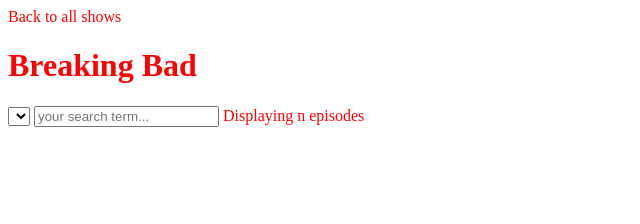
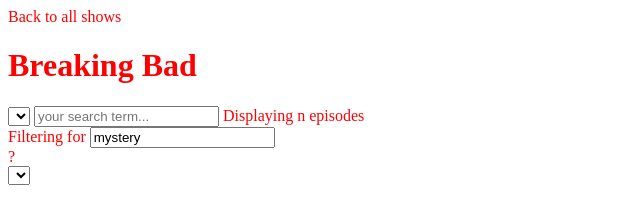
Before and after one commit to BEKIRKSU/tv-show-dom-project, a plain HTML site: page index.html in a window 1280 px wide. Shown: the whole page, without its empty margins (0-640 px from the left). Drawn offline with Linux system fonts and the light colour scheme.

Commit message:
Update index.html

```diff
--- a/index.html
+++ b/index.html
@@ -25,3 +25,16 @@
         </div>
         <div id="episodes"></div>
       </div>
+      <div id="showsPage">
+        <header></header>
+        <div id="controlPanel">
+          <span class="control">Filtering for </span>
+          <input id="showsSearchInput" class="control" type="text" placeholder="search for a show" value="mystery">
+          <div class="control" id="filterSummary">?</div>
+          <select id="showSelect"></select>
+        </div>
+        <div>
+          <ul id="showsList"></ul>
+        </div>
+      </div>
+    </div>
```
